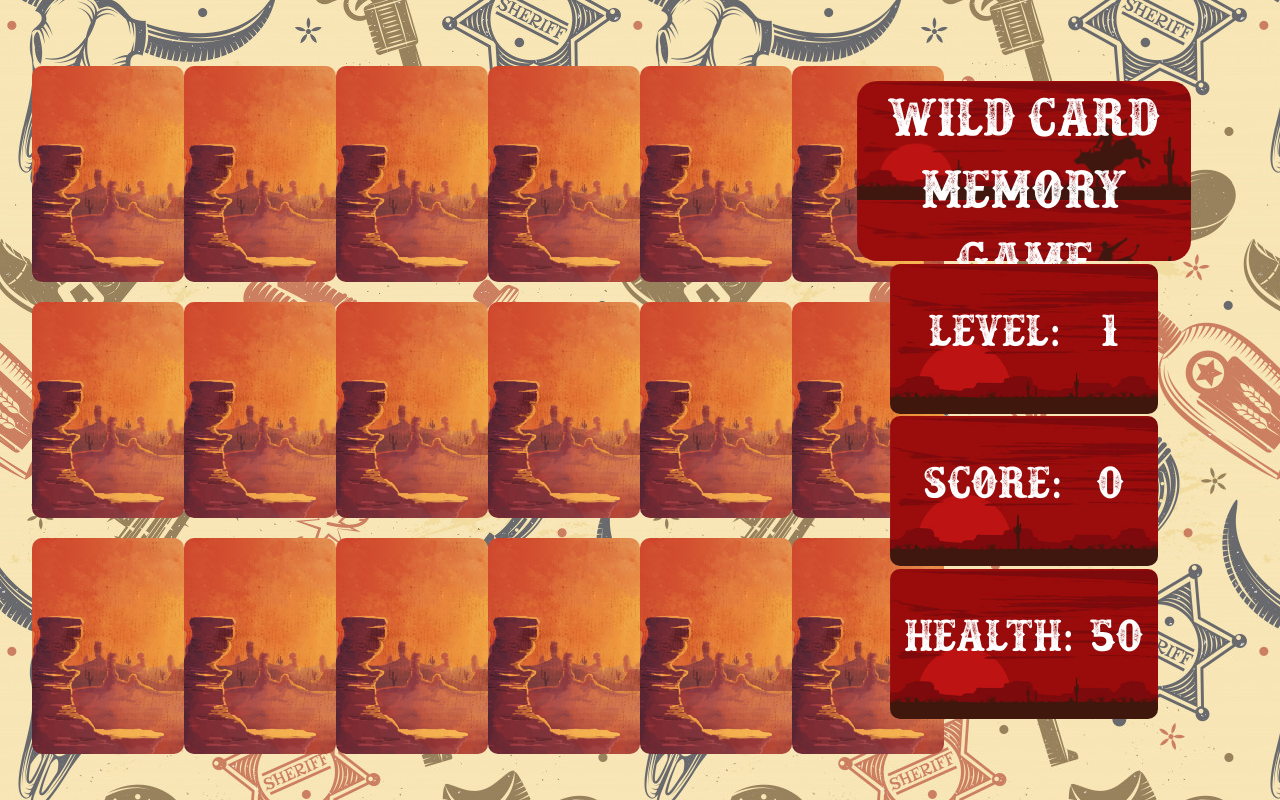
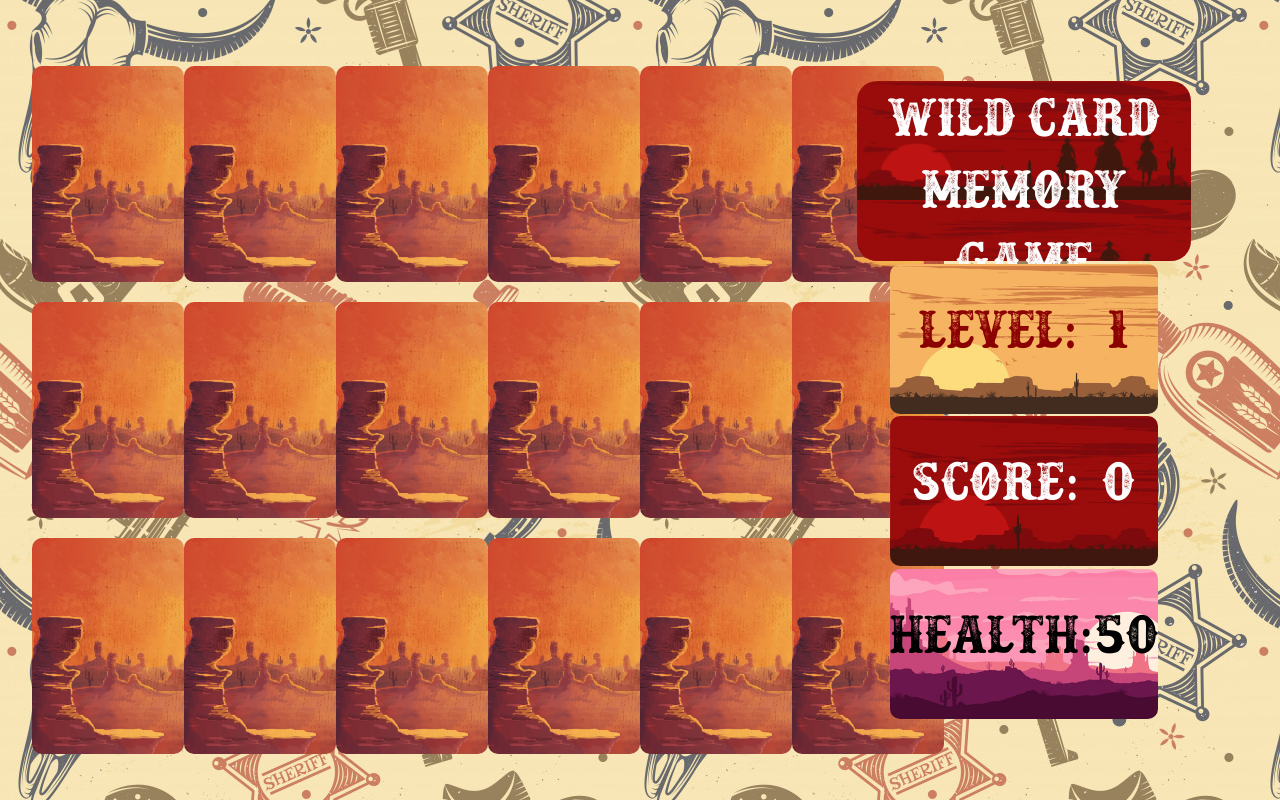
Before and after one commit to Ercan93/Card-Game, a plain HTML site: page game.html in a window 1280 px wide. Drawn offline with nearby package versions, Linux system fonts and the light colour scheme.

Commit message:
new assets added.
and css update.

```diff
--- a/style.css
+++ b/style.css
@@ -50,7 +50,7 @@ body {
 }
 #game-name {
   font-size: 60px;
-  background-image: url("./assets/images/score-bg.jpg");
+  background-image: url("./assets/images/name-bg.jpg");
   background-size: contain;
   text-align: center;
   width: 70%;
@@ -68,16 +68,19 @@ body {
   justify-content: space-evenly;
   width: 60%;
   height: 150px;
-  color: white;
-  font-size: 50px;
+  font-size: 60px;
   border-radius: 10px;
 }
 #scorePanel {
   background-image: url("./assets/images/score-bg.jpg");
+  color: white;
 }
-#healthPanel,
+#healthPanel {
+  background-image: url("./assets/images/health-bg.jpg");
+}
 #levelPanel {
-  background-image: url("./assets/images/score-bg-2.jpg");
+  background-image: url("./assets/images/level-bg.jpg");
+  color: darkred;
 }
 
 #start-screen {
```
Also changed, not shown: assets/images/health-bg.jpg (added), assets/images/level-bg.jpg (added), assets/images/name-bg.jpg (added), assets/images/result-bg.jpg (added), assets/images/score-bg-2.jpg (deleted).
